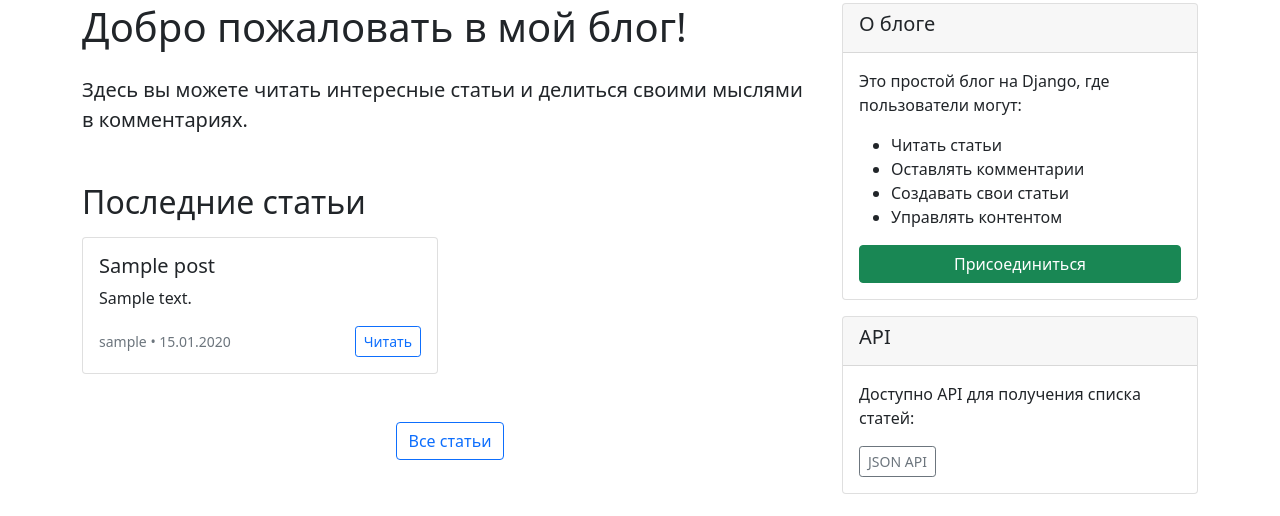
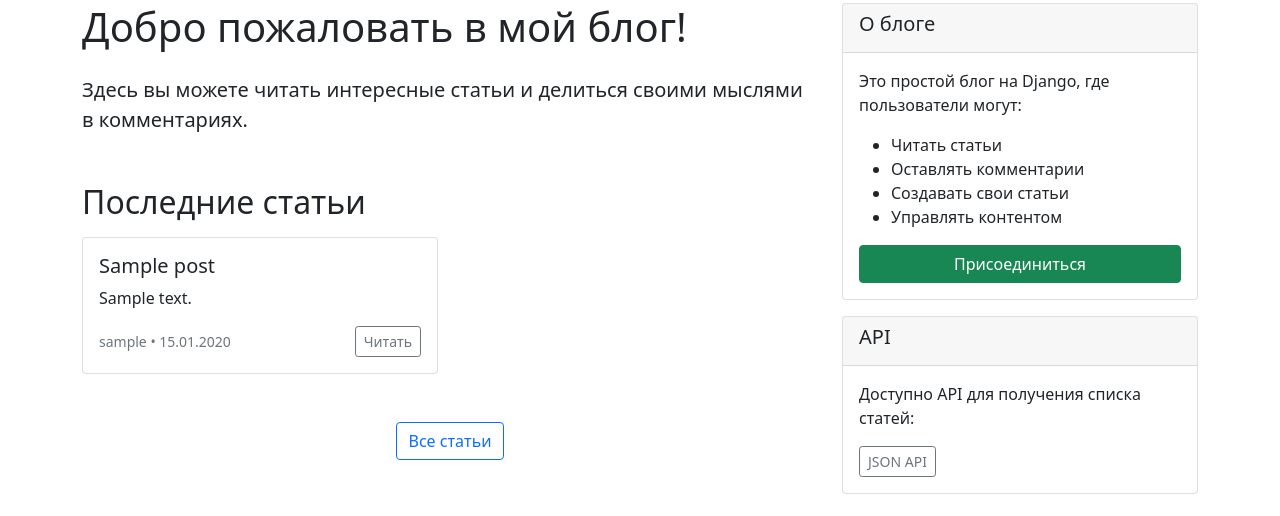
Before and after one commit to drars38/django-blog, a Django app: page / in a window 1280 px wide. Shown: the part 77-593 px from the top of the page. Run offline with Django 5.2, Linux system fonts and the light colour scheme; tables that the repository leaves empty hold one stand-in row (values such as "Sample post").

```diff
--- a/myproject/blog/templates/blog/home.html
+++ b/myproject/blog/templates/blog/home.html
@@ -21,7 +21,7 @@
                                     <small class="text-muted">
                                         {{ post.author.username }} • {{ post.created_at|date:"d.m.Y" }}
                                     </small>
-                                    <a href="{% url 'post_detail' post.pk %}" class="btn btn-outline-primary btn-sm">Читать</a>
+                                    <a href="{% url 'post_detail' post.pk %}" class="btn btn-outline-secondary btn-sm">Читать</a>
                                 </div>
                             </div>
                         </div>
```
